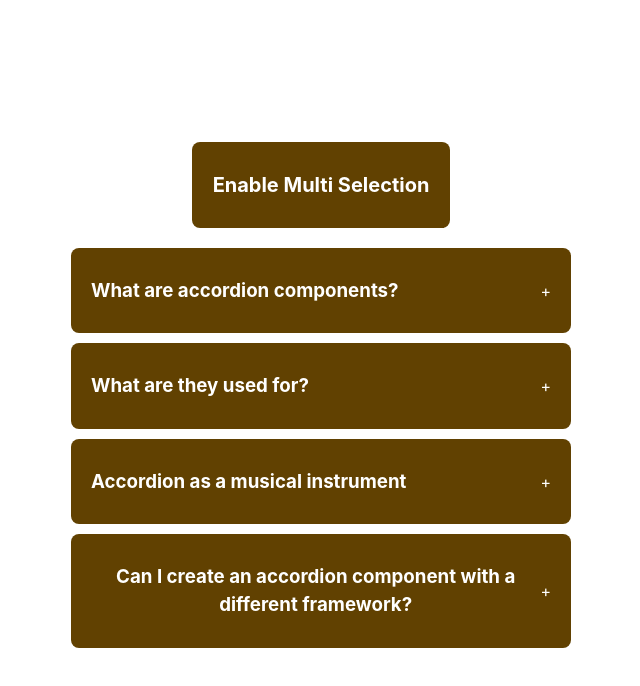
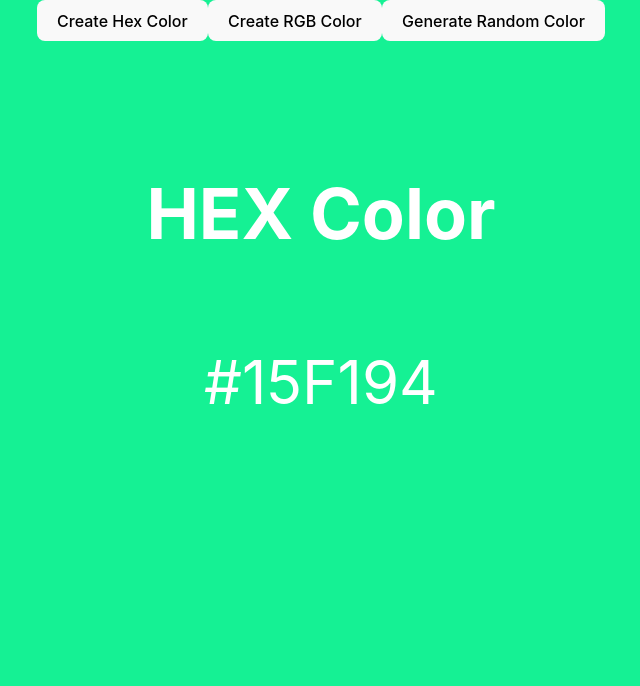
Before and after one commit to CodeWithUmair/My-React-Components, a React (Vite) app: page / in a window 1280 px wide. Shown: the top 686 px of the page, without its empty margins (319-959 px from the left). Built offline with nearby package versions, Linux system fonts and the light colour scheme.

Commit message:
randomColor

```diff
--- a/src/App.jsx
+++ b/src/App.jsx
@@ -1,5 +1,5 @@
 import "./App.css";
-import Accordian from "./components/accordian";
+// import Accordian from "./components/accordian";
 // import ModalTest from "./components/custom-modal-popup/modal-test";
 // import TabTest from "./components/custom-tabs/tab-test";
 // import FeatureFlags from "./components/feature-flag";
@@ -9,7 +9,7 @@
 // import LightDarkMode from "./components/light-dark-mode";
 // import LoadMoreData from "./components/load-more-data";
 // import QRCodeGenerator from "./components/qr-code-generator";
-// import RandomColor from "./components/random-color";
+import RandomColor from "./components/randomColor";
 // import ScrollIndicator from "./components/scroll-indicator";
 // import ScrollToTopAndBottom from "./components/scroll-to-top-and-bottom";
 // import ScrollToSection from "./components/scroll-to-top-and-bottom/scroll-to-section";
@@ -26,9 +26,9 @@
   return (
     <div className="App">
       {/* Accordian component */}
-      <Accordian />
+      {/* <Accordian /> */}
       {/* Random color component */}
-      {/* <RandomColor/> */}
+      <RandomColor />
 
       {/* Star rating component */}
       {/* <StarRating noOfStars={10}/> */}
--- a/src/components/randomColor/index.tsx
+++ b/src/components/randomColor/index.tsx
@@ -0,0 +1,69 @@
+import React, { useState, useEffect } from "react";
+import { randomColor } from "../../utils";
+
+export default function RandomColor() {
+  const [typeOfColor, setTypeOfColor] = useState("hex");
+  const [color, setColor] = useState("#000000");
+
+  const handleCreateRandomHexColor = () => {
+    // #ffffff
+    const hex = [0, 1, 2, 3, 4, 5, 6, 7, 8, 9, "A", "B", "C", "D", "E", "F"];
+    let hexColor = "#";
+
+    for (let i = 0; i < 6; i++) {
+      hexColor += hex[randomColor(hex.length)];
+    }
+
+    setColor(hexColor);
+  };
+  const handleCreateRandomRGBColor = () => {
+    const r = randomColor(256);
+    const g = randomColor(256);
+    const b = randomColor(256);
+
+    setColor(`rgb(${r}, ${g}, ${b})`);
+  };
+
+  useEffect(() => {
+    if (typeOfColor === "rgb") handleCreateRandomRGBColor();
+    else handleCreateRandomHexColor();
+  }, [typeOfColor]);
+
+  return (
+    <>
+      <div
+        style={{
+          width: "100vw",
+          height: "100vh",
+          background: color,
+        }}
+      >
+        <button onClick={() => setTypeOfColor("hex")}>Create Hex Color</button>
+        <button onClick={() => setTypeOfColor("rgb")}>Create RGB Color</button>
+        <button
+          onClick={
+            typeOfColor === "hex"
+              ? handleCreateRandomHexColor
+              : handleCreateRandomRGBColor
+          }
+        >
+          Generate Random Color
+        </button>
+        <div
+          style={{
+            display: "flex",
+            justifyContent: "center",
+            alignItems: "center",
+            flexDirection: "column",
+            color: "#fff",
+            fontSize: "60px",
+            marginTop: "50px",
+          }}
+        >
+          <h3>{typeOfColor === "rgb" ? "RGB Color" : "HEX Color"}</h3>
+          <div>{color}</div>
+        </div>
+      </div>
+    </>
+  );
+}
--- /dev/null
+++ b/src/utils/index.js
@@ -0,0 +1,3 @@
+export function randomColor(length) {
+  return Math.floor(Math.random() * length);
+}
```
